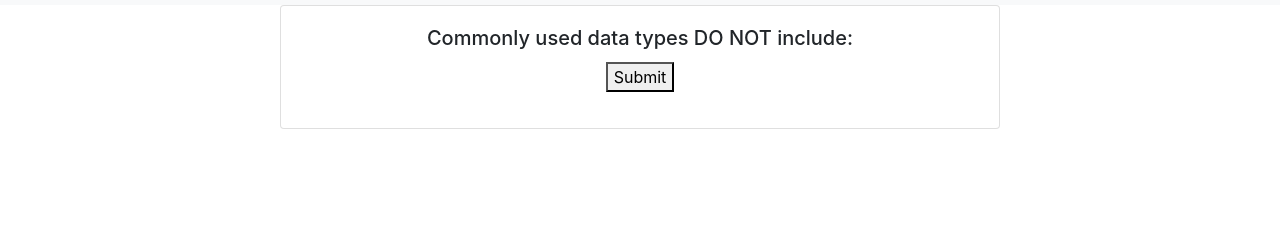
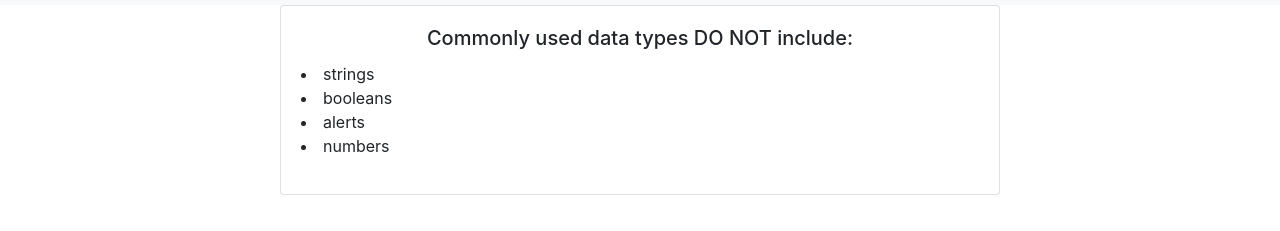
Before and after one commit to jmh129/gt-code-quiz, a plain HTML site: page index.html in a window 1280 px wide. Both pictures are taken after a click on the button "Start Quiz". Shown: the part 51-282 px from the top of the page. Drawn offline with nearby package versions, Linux system fonts and the light colour scheme.

Commit message:
found a way to show all elements of the array.

```diff
--- a/script.js
+++ b/script.js
@@ -9,6 +9,7 @@ var listGroup = document.querySelector(".list-group");
 // QUESTION AND ANSWER(S) ARRAYS
 var questions = ["Commonly used data types DO NOT include:", "next question"];
 var answers = ["strings", "booleans", "alerts", "numbers"];
+var answer = ["alerts"]
 
 
 // Start the game and begin timer.
@@ -24,31 +25,29 @@ function renderQuestion() {
   cardTitle.textContent = "";
   cardText.textContent = "";
   startGameBtnEl.remove();
+
+  // SET TITLE TO SHOW QUESTIONS
   cardTitle.textContent = questions[0];
-  var button = document.createElement("button");
-  button.textContent = "Submit";
-  cardText.appendChild(button);
+
+  // CREATE A LIST OF ITEMS OF ANSWERS
+  // cardText.textContent = answers[0];
+
+  for (var i = 0; i < answers.length; i++) {
+    var choice = answers[i];
+
+    var li = document.createElement("li");
+    li.textContent = choice;
+    li.setAttribute("data-index", i);
+    cardText.appendChild(li);
+  }
+}
 
 
-  // var li = document.createElement("li");
-  //   li.textContent = answers;
-  //   li.setAttribute("data-index", []);
 
-  //   var button = document.createElement("button");
-  //   button.textContent = "Submit";
-
-  //   li.appendChild(button);
-    // todoList.appendChild(li);
-
-  // // Loop for answers in array still testing this
-  // for (i = 0; i < answers.length; i++) {
-  //   var answer = answers[i];
-  //   cardText.innerHTML += answers[i] + "<br>";
-  // }
-}
-
-// for (var i = 0; i < todos.length; i++) {
-//   var todo = todos[i];
+  // CREATED BUTTON AS REFERENCE
+  // var button = document.createElement("button");
+  // button.textContent = "Submit";
+  // cardText.appendChild(button);
 
 // TIMER FUNCTION
 function timeRemain() {
--- a/style.css
+++ b/style.css
@@ -25,3 +25,7 @@
     background-color: #C08BB1;
     border-color: #C08BB1;
 }
+
+.card-text {
+    text-align: left;
+}
```
